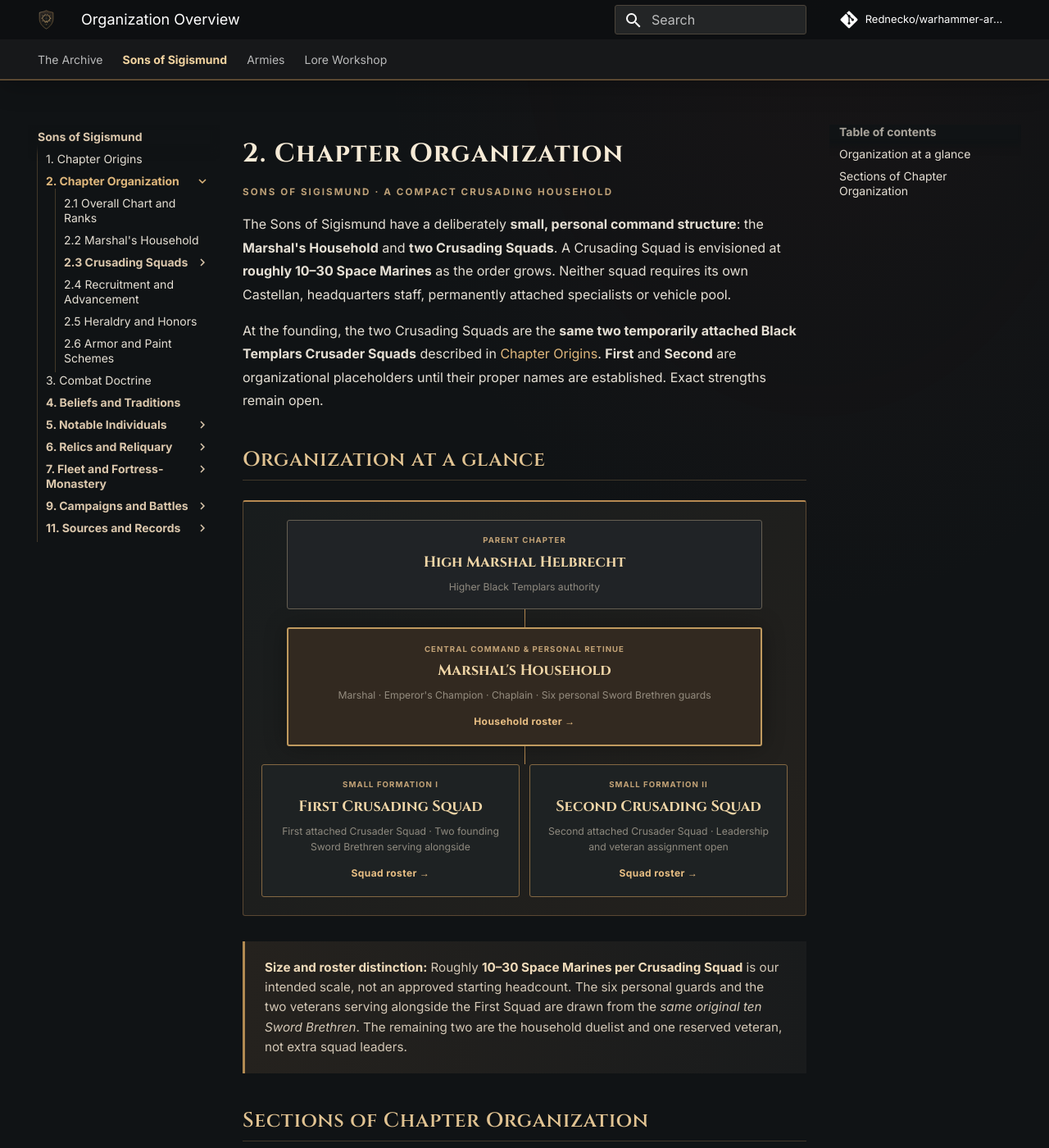
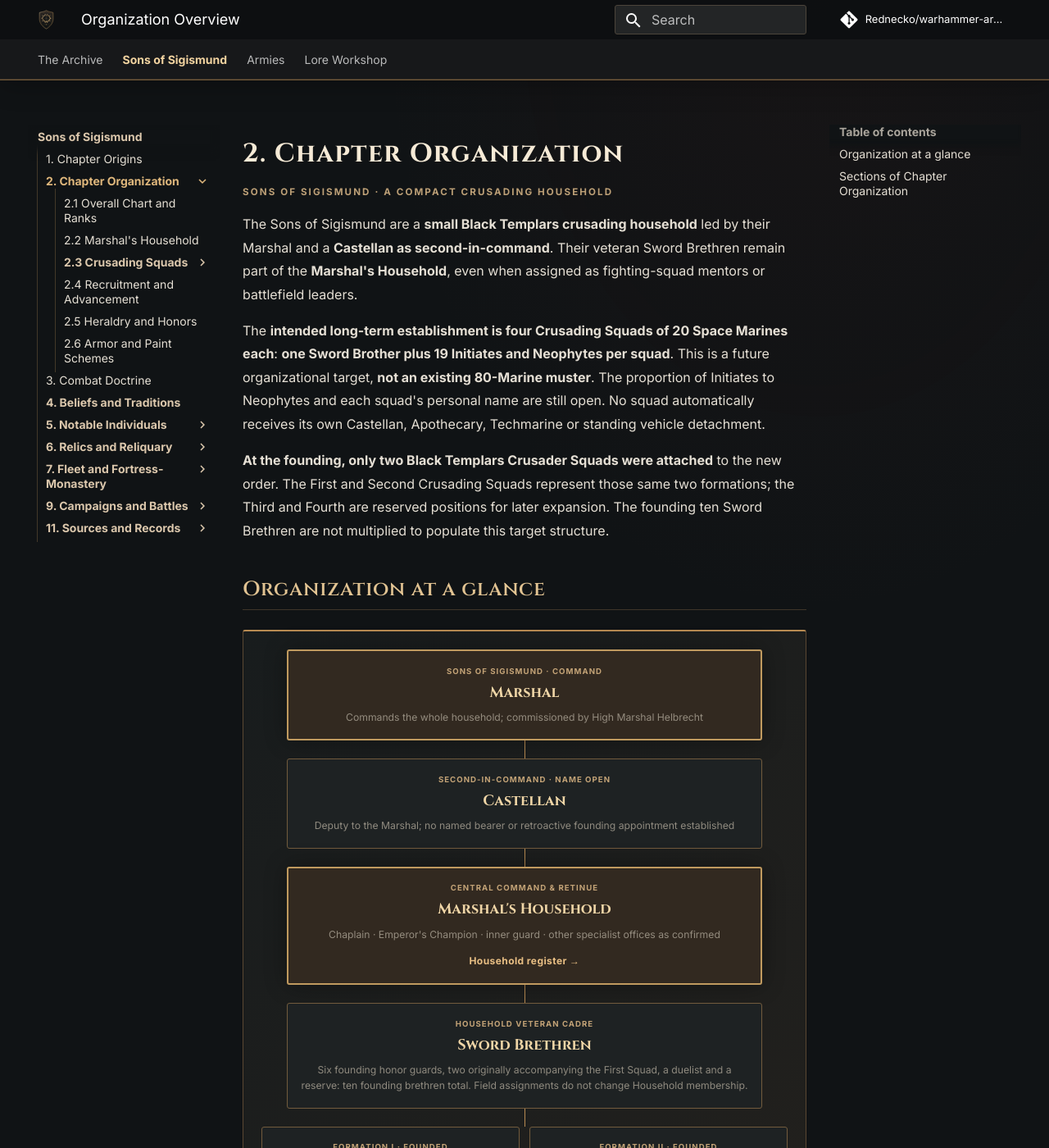
Before and after one commit to Rednecko/warhammer-archives, an MkDocs documentation site: the page built from docs/sons-of-sigismund/organization/index.md, in a window 1280 px wide and 1400 px high. Shown: the whole window at 82% size. Built offline with MkDocs 1.6.1 and Material for MkDocs 9.7.7, drawn with Linux system fonts in a browser that asks for light colours; comment, search, counter and statistics services are not loaded; some of the changed text lies outside the part shown.

Commit message:
Clarify four-squadron target and Household Sword Brethren command hierarchy

```diff
--- a/docs/sons-of-sigismund/organization/index.md
+++ b/docs/sons-of-sigismund/organization/index.md
@@ -2,31 +2,38 @@
 
 <div class="archive-page-label">Sons of Sigismund · A compact crusading household</div>
 
-The Sons of Sigismund have a deliberately **small, personal command structure**: the **Marshal's Household** and **two Crusading Squads**. A Crusading Squad is envisioned at **roughly 10–30 Space Marines** as the order grows. Neither squad requires its own Castellan, headquarters staff, permanently attached specialists or vehicle pool.
+The Sons of Sigismund are a **small Black Templars crusading household** led by their Marshal and a **Castellan as second-in-command**. Their veteran Sword Brethren remain part of the **Marshal's Household**, even when assigned as fighting-squad mentors or battlefield leaders.
 
-At the founding, the two Crusading Squads are the **same two temporarily attached Black Templars Crusader Squads** described in [Chapter Origins](../history/founding.md#the-cruiser-and-first-muster). **First** and **Second** are organizational placeholders until their proper names are established. Exact strengths remain open.
+The **intended long-term establishment is four Crusading Squads of 20 Space Marines each**: **one Sword Brother plus 19 Initiates and Neophytes per squad**. This is a future organizational target, **not an existing 80-Marine muster**. The proportion of Initiates to Neophytes and each squad's personal name are still open. No squad automatically receives its own Castellan, Apothecary, Techmarine or standing vehicle detachment.
+
+**At the founding, only two Black Templars Crusader Squads were attached** to the new order. The First and Second Crusading Squads represent those same two formations; the Third and Fourth are reserved positions for later expansion. The founding ten Sword Brethren are not multiplied to populate this target structure.
 
 ## Organization at a glance
 
 <div class="org-hierarchy">
-  <div class="org-tier"><div class="org-node org-external"><span class="org-eyebrow">PARENT CHAPTER</span><strong>High Marshal Helbrecht</strong><small>Higher Black Templars authority</small></div></div>
+  <div class="org-tier"><div class="org-node org-command"><span class="org-eyebrow">SONS OF SIGISMUND · COMMAND</span><strong>Marshal</strong><small>Commands the whole household; commissioned by High Marshal Helbrecht</small></div></div>
   <div class="org-connector"></div>
-  <div class="org-tier"><div class="org-node org-command"><span class="org-eyebrow">CENTRAL COMMAND & PERSONAL RETINUE</span><strong>Marshal's Household</strong><small>Marshal · Emperor's Champion · Chaplain · Six personal Sword Brethren guards</small><a class="org-node-link" href="marshals-household/">Household roster →</a></div></div>
+  <div class="org-tier"><div class="org-node"><span class="org-eyebrow">SECOND-IN-COMMAND · NAME OPEN</span><strong>Castellan</strong><small>Deputy to the Marshal; no named bearer or retroactive founding appointment established</small></div></div>
   <div class="org-connector"></div>
-  <div class="org-operational org-companies">
-    <div class="org-node"><span class="org-eyebrow">SMALL FORMATION I</span><strong>First Crusading Squad</strong><small>First attached Crusader Squad · Two founding Sword Brethren serving alongside</small><a class="org-node-link" href="crusading-squads/first/">Squad roster →</a></div>
-    <div class="org-node"><span class="org-eyebrow">SMALL FORMATION II</span><strong>Second Crusading Squad</strong><small>Second attached Crusader Squad · Leadership and veteran assignment open</small><a class="org-node-link" href="crusading-squads/second/">Squad roster →</a></div>
+  <div class="org-tier"><div class="org-node org-command"><span class="org-eyebrow">CENTRAL COMMAND & RETINUE</span><strong>Marshal's Household</strong><small>Chaplain · Emperor's Champion · inner guard · other specialist offices as confirmed</small><a class="org-node-link" href="marshals-household/">Household register →</a></div></div>
+  <div class="org-connector"></div>
+  <div class="org-tier"><div class="org-node"><span class="org-eyebrow">HOUSEHOLD VETERAN CADRE</span><strong>Sword Brethren</strong><small>Six founding honor guards, two originally accompanying the First Squad, a duelist and a reserve: ten founding brethren total. Field assignments do not change Household membership.</small></div></div>
+  <div class="org-connector"></div>
+  <div class="org-operational org-four-squads">
+    <div class="org-node"><span class="org-eyebrow">FORMATION I · FOUNDED</span><strong>First Crusading Squad</strong><small>Original attached squad · founding: two Sword Brethren alongside · long-term target: one per 20</small><a class="org-node-link" href="crusading-squads/first/">Roster →</a></div>
+    <div class="org-node"><span class="org-eyebrow">FORMATION II · FOUNDED</span><strong>Second Crusading Squad</strong><small>Original attached squad · veteran assignment open · long-term target: one per 20</small><a class="org-node-link" href="crusading-squads/second/">Roster →</a></div>
+    <div class="org-node org-provisional"><span class="org-eyebrow">FORMATION III · PLANNED</span><strong>Third Crusading Squad</strong><small>Future formation · one Sword Brother plus 19 Initiates and Neophytes</small><a class="org-node-link" href="crusading-squads/third/">Planned roster →</a></div>
+    <div class="org-node org-provisional"><span class="org-eyebrow">FORMATION IV · PLANNED</span><strong>Fourth Crusading Squad</strong><small>Future formation · one Sword Brother plus 19 Initiates and Neophytes</small><a class="org-node-link" href="crusading-squads/fourth/">Planned roster →</a></div>
   </div>
+  <div class="org-chart-foot"><strong>Two stages, one chart:</strong> two founding squad attachments are historically recorded; four 20-Marine squads are the intended future structure. Sword Brethren on squad duty remain members of the Household, not four newly created veteran units.</div>
 </div>
-
-<div class="archive-strip"><strong>Size and roster distinction:</strong> Roughly <strong>10–30 Space Marines per Crusading Squad</strong> is our intended scale, not an approved starting headcount. The six personal guards and the two veterans serving alongside the First Squad are drawn from the <em>same original ten Sword Brethren</em>. The remaining two are the household duelist and one reserved veteran, not extra squad leaders.</div>
 
 ## Sections of Chapter Organization
 
 <div class="archive-grid two">
   <a class="archive-card" href="chain-of-command/"><span class="card-index">2.1 · Overall structure</span><span class="card-title">Command and Ranks</span><span class="card-copy">Who commands whom, rank distinctions, specialist offices and the compact organization chart.</span><span class="card-arrow">↗</span></a>
   <a class="archive-card" href="marshals-household/"><span class="card-index">2.2 · Command retinue</span><span class="card-title">Marshal's Household</span><span class="card-copy">Small central retinue, personal honor guard and household roles.</span><span class="card-arrow">↗</span></a>
-  <a class="archive-card" href="crusading-squads/"><span class="card-index">2.3 · Fighting formations</span><span class="card-title">Crusading Squads</span><span class="card-copy">Two squad-sized formations with separate, evolving personnel rosters.</span><span class="card-arrow">↗</span></a>
+  <a class="archive-card" href="crusading-squads/"><span class="card-index">2.3 · Fighting formations</span><span class="card-title">Crusading Squads</span><span class="card-copy">Four planned 20-Marine formations, with two present at the founding and two reserved for growth.</span><span class="card-arrow">↗</span></a>
   <a class="archive-card" href="membership/"><span class="card-index">2.4 · Membership</span><span class="card-title">Recruitment & Advancement</span><span class="card-copy">Black Templars aspirants, transfers, temporary service, permanent oaths and progression.</span><span class="card-arrow">↗</span></a>
   <a class="archive-card" href="heraldry/"><span class="card-index">2.5 · Identity</span><span class="card-title">Heraldry & Honors</span><span class="card-copy">Crosses, personal marks and earned yellow honors for Sword Brethren.</span><span class="card-arrow">↗</span></a>
   <a class="archive-card" href="armor-schemes/"><span class="card-index">2.6 · Miniature painting</span><span class="card-title">Armor & Paint Schemes</span><span class="card-copy">The grimdark black armor method and future miniature paint reference plates.</span><span class="card-arrow">↗</span></a>
```
